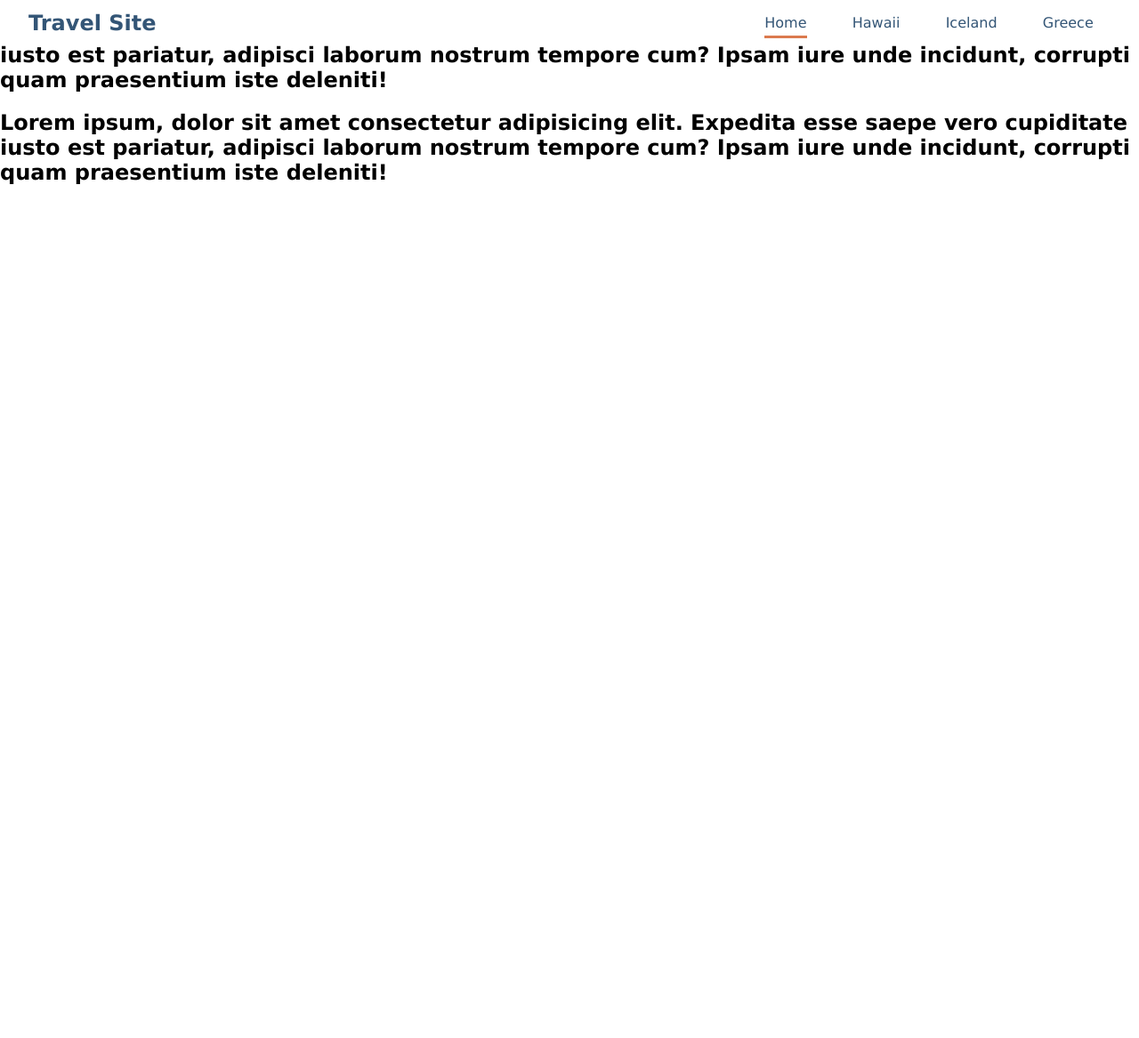
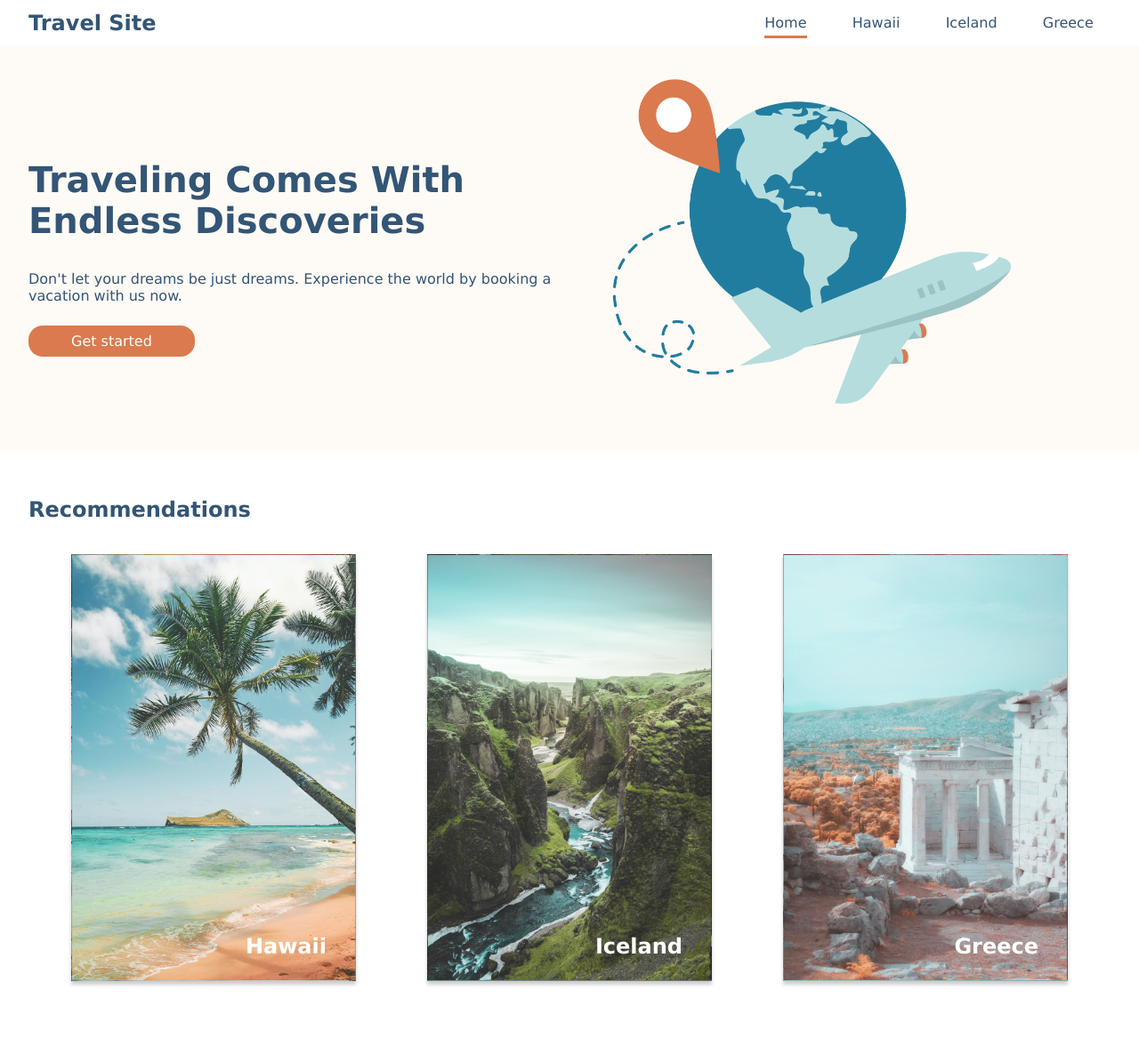
Before and after one commit to lucaslu/lucas-lu-travelsite, a plain HTML site: page index.html in a window 1280 px wide. Shown: the whole page at 89% size. Before the commit the page ends 800 px from the top, so only its background shows below. Drawn offline with Linux system fonts and the light colour scheme.

Commit message:
add Recommendations

```diff
--- a/css/global.scss
+++ b/css/global.scss
@@ -1,12 +1,5 @@
 @use "./partials/variables";
 @use "./partials/mixins";
-
-// EXTENSIONS
-.title {
-  color: variables.$primary-color;
-  font-size: 1.5rem;
-  font-weight: 700;
-}
 
 html,
 body {
@@ -27,14 +20,11 @@ body {
   position: fixed;
   top: 0;
   @include mixins.flexed(space-between);
-  // display: flex;
-  // justify-content: space-between;
-  // align-items: center;
   width: 100%;
   background-color: variables.$white;
 
   &__logo {
-    @extend .title;
+    @include mixins.title(variables.$primary-color);
     text-decoration: none;
     padding-left: 2rem;
   }
@@ -59,3 +49,30 @@ body {
     }
   }
 }
+
+// Card
+.card {
+  background-position: center;
+  background-size: cover;
+  height: 30rem;
+  width: 20rem;
+  border: 0.0625rem solid rgba(0, 0, 0, 0.2);
+  box-shadow: 0 0.25rem 0.25rem rgba(0, 0, 0, 0.2);
+
+  &__background {
+    @include mixins.flexed(flex-end, flex-end);
+    padding-right: 2rem;
+
+    &--hawaii {
+      background-image: url(../assets/images/hawaii.jpg);
+    }
+
+    &--iceland {
+      background-image: url(../assets/images/iceland.jpg);
+    }
+
+    &--greece {
+      background-image: url(../assets/images/greece.jpg);
+    }
+  }
+}
--- a/css/main.scss
+++ b/css/main.scss
@@ -0,0 +1,60 @@
+@use "./partials/variables";
+@use "./partials/mixins";
+
+// hero section
+.hero {
+  @include mixins.flexed();
+  background-color: variables.$background-color;
+  padding-left: 2rem;
+  padding-top: 5rem;
+  padding-bottom: 3rem;
+
+  &__left {
+    flex: 50%;
+  }
+
+  &__title {
+    @include mixins.title(variables.$primary-color, 2.5rem);
+  }
+
+  &__content {
+    color: variables.$primary-color;
+    padding-bottom: 1rem;
+  }
+
+  &__right {
+    flex: 50%;
+  }
+
+  &__image {
+    width: 30rem;
+    padding-left: 2rem;
+  }
+}
+
+.button {
+  &__link {
+    background-color: variables.$secondary-color;
+    color: variables.$white;
+    text-decoration: none;
+    padding: 0.5rem 3rem;
+    border-radius: 1rem;
+  }
+}
+
+// recommendations section
+.recommendation {
+  padding-top: 2rem;
+  padding-bottom: 4rem;
+
+  &__title {
+    @include mixins.title(variables.$primary-color);
+    padding-left: 2rem;
+    padding-bottom: 1rem;
+  }
+
+  &__cards {
+    @include mixins.flexed(space-evenly);
+    @include mixins.title(variables.$white);
+  }
+}
--- a/css/partials/_mixins.scss
+++ b/css/partials/_mixins.scss
@@ -3,3 +3,9 @@
   justify-content: $justify;
   align-items: $align;
 }
+
+@mixin title($color, $size: 1.5rem, $weight: 700) {
+  color: $color;
+  font-size: $size;
+  font-weight: $weight;
+}
--- a/css/partials/_variables.scss
+++ b/css/partials/_variables.scss
@@ -1,4 +1,5 @@
 $primary-font: Verdana, Geneva, Tahoma, sans-serif;
 $primary-color: #335576;
 $secondary-color: #db7a4e;
+$background-color: #fefaf5;
 $white: #ffffff;
--- a/index.html
+++ b/index.html
@@ -9,9 +9,10 @@
     <title>Travel Site</title>
   </head>
   <body>
-    <!-- nav bar section -->
+    <!-- header section -->
     <header class="header">
       <a class="header__logo" href="./index.html">Travel Site</a>
+      <!-- nav bar section -->
       <nav class="header__nav">
         <ul class="header__menu">
           <li class="header__menu-item">
@@ -38,18 +39,34 @@
     <main class="main-content">
       <!-- hero section -->
       <section class="hero">
-        <h1>
-          Lorem ipsum, dolor sit amet consectetur adipisicing elit. Expedita
-          esse saepe vero cupiditate iusto est pariatur, adipisci laborum
-          nostrum tempore cum? Ipsam iure unde incidunt, corrupti quam
-          praesentium iste deleniti!
-        </h1>
-        <h1>
-          Lorem ipsum, dolor sit amet consectetur adipisicing elit. Expedita
-          esse saepe vero cupiditate iusto est pariatur, adipisci laborum
-          nostrum tempore cum? Ipsam iure unde incidunt, corrupti quam
-          praesentium iste deleniti!
-        </h1>
+        <div class="hero__left">
+          <h2 class="hero__title">Traveling Comes With Endless Discoveries</h2>
+          <p class="hero__content">
+            Don't let your dreams be just dreams. Experience the world by
+            booking a vacation with us now.
+          </p>
+          <div class="button">
+            <a class="button__link" href="#">Get started</a>
+          </div>
+        </div>
+        <div class="hero__right">
+          <img class="hero__image" src="./assets/images/hero.png" alt="hero" />
+        </div>
+      </section>
+      <!-- recommendations section -->
+      <section class="recommendation">
+        <h2 class="recommendation__title">Recommendations</h2>
+        <div class="recommendation__cards">
+          <article class="card card__background card__background--hawaii">
+            <p>Hawaii</p>
+          </article>
+          <article class="card card__background card__background--iceland">
+            <p>Iceland</p>
+          </article>
+          <article class="card card__background card__background--greece">
+            <p>Greece</p>
+          </article>
+        </div>
       </section>
     </main>
 
```
Also changed, not shown: css/global.css, css/main.css, 2 other files.
